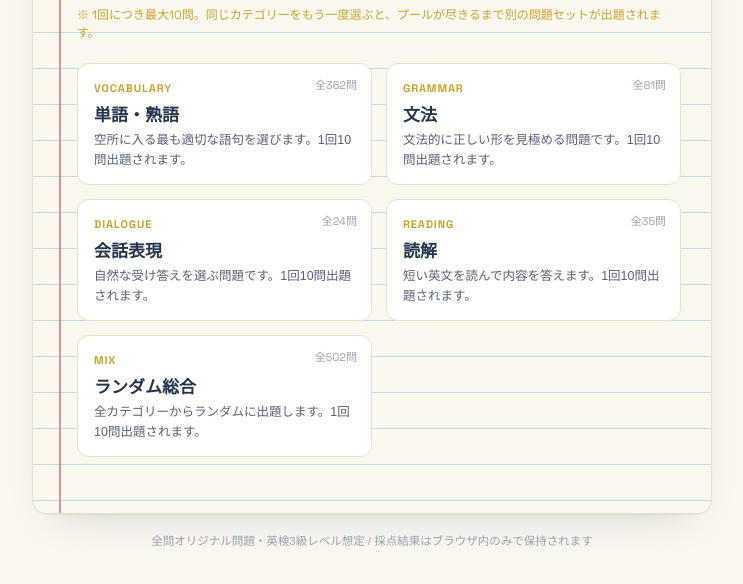
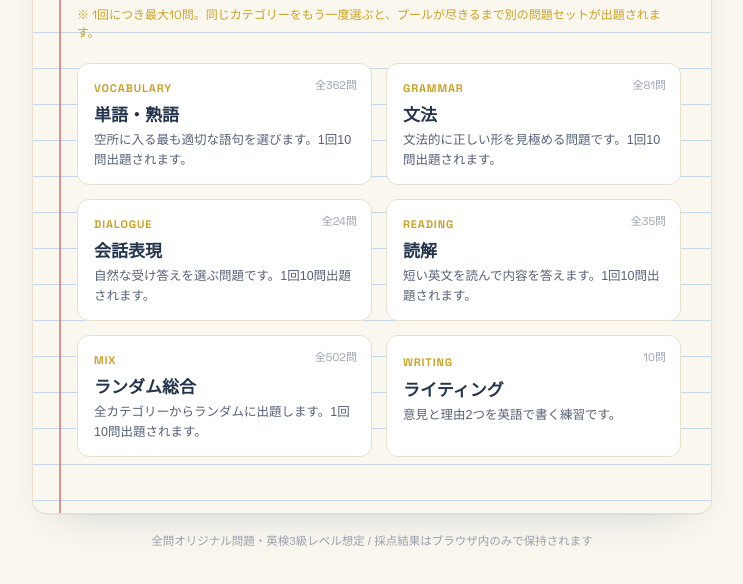
Before and after one commit to kekkoda-lab/riku, a plain HTML site: page new01.html in a window 1280 px wide. Shown: the part 194-778 px from the top of the page, without its empty margins (268-1011 px from the left). Drawn offline with Linux system fonts and the light colour scheme; a web font is replaced by a local one.

Commit message:
Add files via upload

```diff
--- a/new01.html
+++ b/new01.html
@@ -904,7 +904,14 @@ function renderStart(){
     </header>
     <p class="start-lead">中学卒業〜高校初級レベルの単語・文法・会話表現・読解をノート形式で練習できます。カテゴリーを選んでスタートしましょう。答えると赤ペンでその場で採点されます。</p>
     <p class="pool-note">※ 1回につき最大${BATCH_SIZE}問。同じカテゴリーをもう一度選ぶと、プールが尽きるまで別の問題セットが出題されます。</p>
-    <div class="cat-grid">${cards}</div>
+        <div class="cat-grid">${cards}
+      <a class="cat-card" href="/riku/eiken3_writing.html" style="display:block;text-decoration:none;color:inherit">
+        <span class="count">10問</span>
+        <span class="tag">WRITING</span>
+        <h3>ライティング</h3>
+        <p>意見と理由2つを英語で書く練習です。</p>
+      </a>
+    </div>
   `;
 }
 
```
